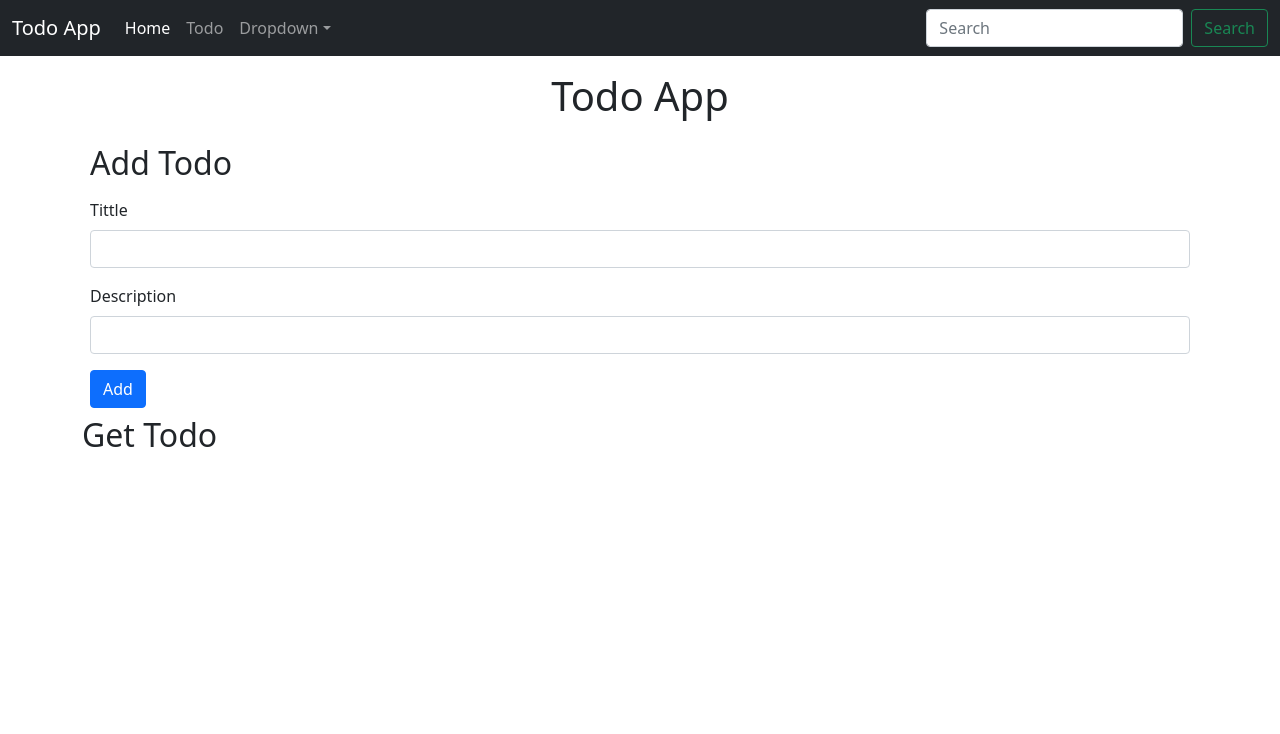
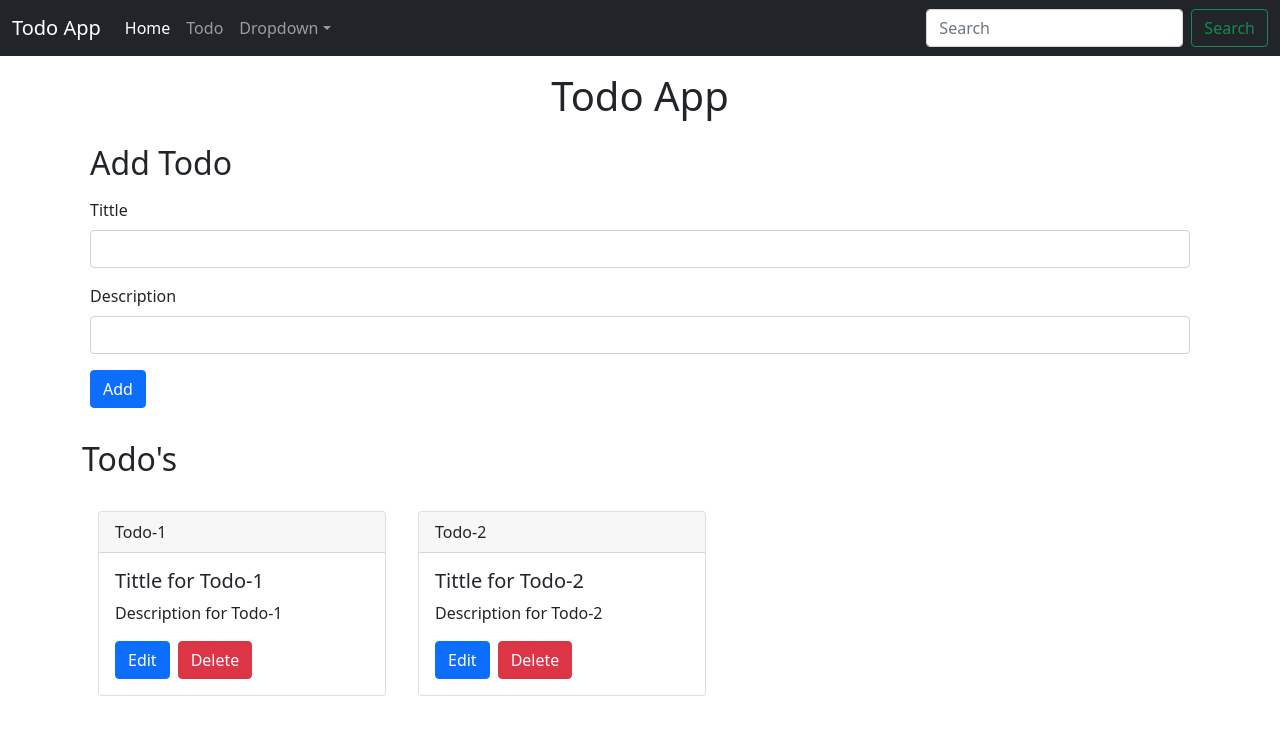
Before and after one commit to TusharAmbawata/Todo-React, a React (Vite) app: page / in a window 1280 px wide. Shown: the top 734 px of the page. Built offline with nearby package versions, Linux system fonts and the light colour scheme.

Commit message:
Update TodoList file

```diff
--- a/src/Section/TodoList.jsx
+++ b/src/Section/TodoList.jsx
@@ -1,9 +1,24 @@
 import React from 'react'
 
-const TodoList = () => {
+const TodoList = ({ todos }) => {
   return (
-    <div className='container'>
-      <h2>Get Todo</h2>
+    <div className='container py-2'>
+      <h2 className='my-3'>Todo's</h2>
+      <div className="d-flex flex-wrap">
+      {todos.map((item) =>(
+        <div class="card m-3 " style={{ width: "18rem"}}>
+          <div class="card-header">
+            {item.todo}
+          </div>
+          <div class="card-body">
+            <h5 class="card-title">{item.tittle}</h5>
+            <p class="card-text">{item.description}</p>
+            <a href="#" class="btn btn-primary">Edit</a>
+            <a href="#" class="btn btn-danger mx-2">Delete</a>
+          </div>
+        </div>
+          ))}
+          </div>
     </div>
   )
 }
```
